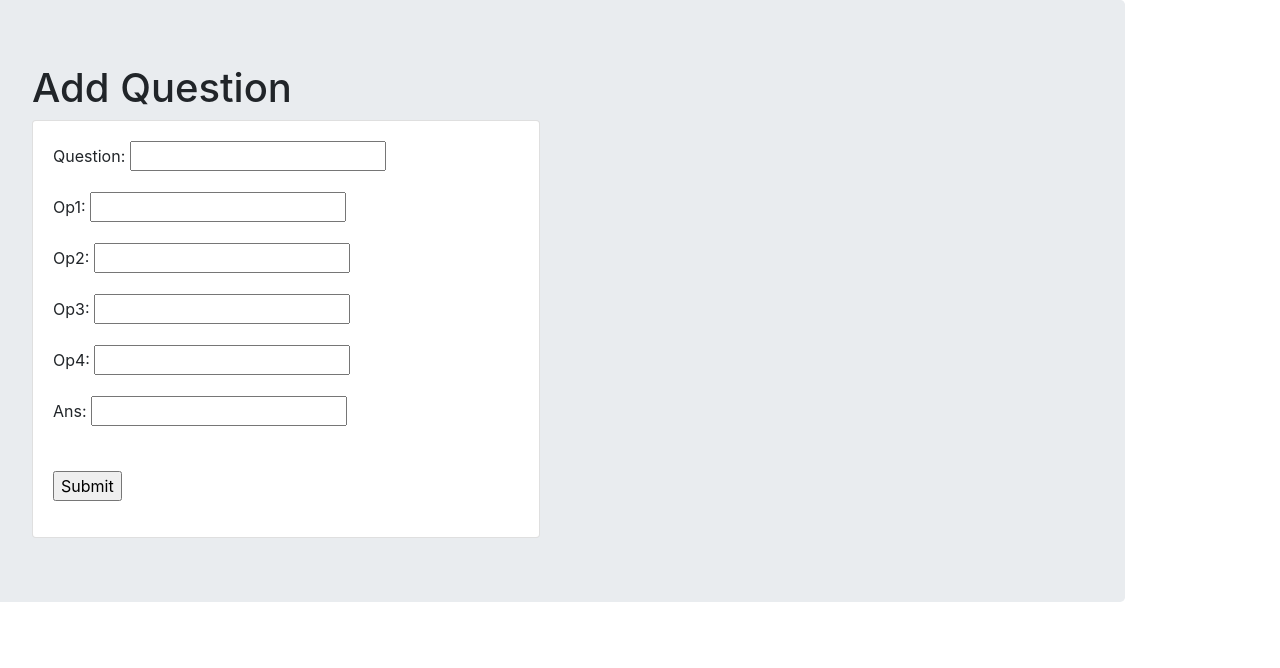
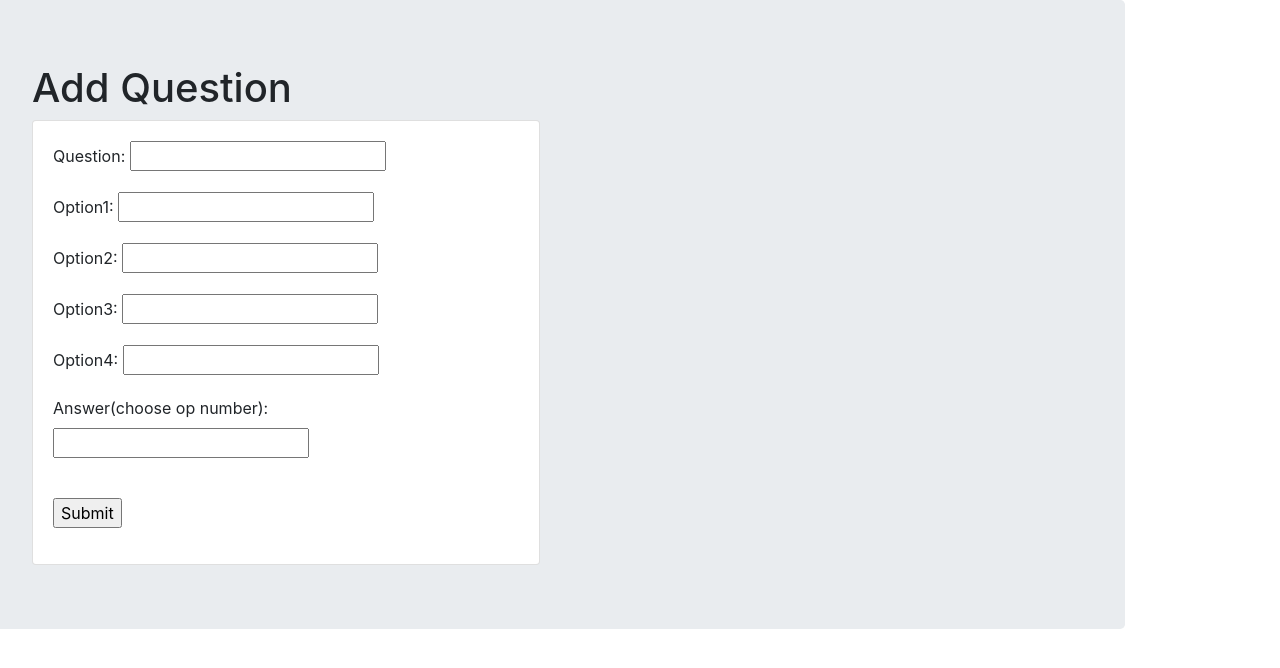
Before and after one commit to Yanoben/Simple_Quiz, a Django app: page /addQuestion/ in a window 1280 px wide. Shown: the part 56-724 px from the top of the page. Run offline with Django 4.2, Linux system fonts and the light colour scheme; the visitor is signed in with stand-in values (Sample User, id 1); some libraries are stand-ins or nearby versions.

Commit message:
changes in views and models

```diff
--- a/SimpleQuiz/Quiz/models.py
+++ b/SimpleQuiz/Quiz/models.py
@@ -3,11 +3,12 @@ from django.db import models
 
 class QuesModel(models.Model):
     question = models.CharField(max_length=200, null=True)
-    op1 = models.CharField(max_length=200, null=True)
-    op2 = models.CharField(max_length=200, null=True)
-    op3 = models.CharField(max_length=200, null=True)
-    op4 = models.CharField(max_length=200, null=True)
-    ans = models.CharField(max_length=200, null=True)
+    op1 = models.CharField(max_length=200, null=True, verbose_name='option1')
+    op2 = models.CharField(max_length=200, null=True, verbose_name='option2')
+    op3 = models.CharField(max_length=200, null=True, verbose_name='option3')
+    op4 = models.CharField(max_length=200, null=True, verbose_name='option4')
+    ans = models.CharField(max_length=200, null=True,
+                           verbose_name='Answer(choose op number)')
 
     def __str__(self):
         return self.question
--- a/SimpleQuiz/Quiz/templates/Quiz/home.html
+++ b/SimpleQuiz/Quiz/templates/Quiz/home.html
@@ -4,7 +4,7 @@
 {% load static %}
 <div class="container ">
     <h1>Welcome to Quiz</h1>
-
+    {% if request.user.is_authenticated %}
     <form method='post' action=''>
         {% csrf_token %}
         {% for q in questions%}
@@ -44,6 +44,10 @@
         <br>
         <button type="submit" class="btn btn-primary">Submit</button>
     </form>
+    {% else %}
+    <h2><a class="nav-link" href="{% url 'login' %}">Please Logining to participate in the quiz.</a>
+    </h2>
+    {% endif %}
     {% block script %}
     <script>
 
--- a/SimpleQuiz/Quiz/templates/Quiz/result.html
+++ b/SimpleQuiz/Quiz/templates/Quiz/result.html
@@ -6,12 +6,11 @@
 
     <div class="card-columns" style="padding: 10px; margin: 20px;">
         <div class="card" align="centre " style="width: 32rem; border:5px black solid">
-            <img class="card-img-top" src="http://kmit.in/emagazine/wp-content/uploads/2018/02/karnataka-results.jpg" alt="Card image cap">
+            <img class="card-img-top" src="http://kmit.in/emagazine/wp-content/uploads/2018/02/karnataka-results.jpg"
+                alt="Card image cap">
             <div class="card-body">
-                <h5 class="card-title">Score: {{score}}</h5>
 
                 <p class="card-text">Percentage: {{percent}}%</p>
-                <p class="card-text">Time Taken: {{time}} seconds</p>
                 <p class="card-text">Correct answers: {{correct}}</p>
                 <p class="card-text">Incorrect answers: {{wrong}}</p>
                 <p class="card-text">Total questions: {{total}}</p>
--- a/SimpleQuiz/Quiz/views.py
+++ b/SimpleQuiz/Quiz/views.py
@@ -14,10 +14,7 @@ def home(request):
         total = 0
         for q in questions:
             total += 1
-            print(request.POST.get(q.question))
-            print(q.ans)
-            print()
-            if q.ans == request.POST.get(q.question):
+            if int(q.ans) == int(request.POST.get(q.question)[-1]):
                 score += 10
                 correct += 1
             else:
```
